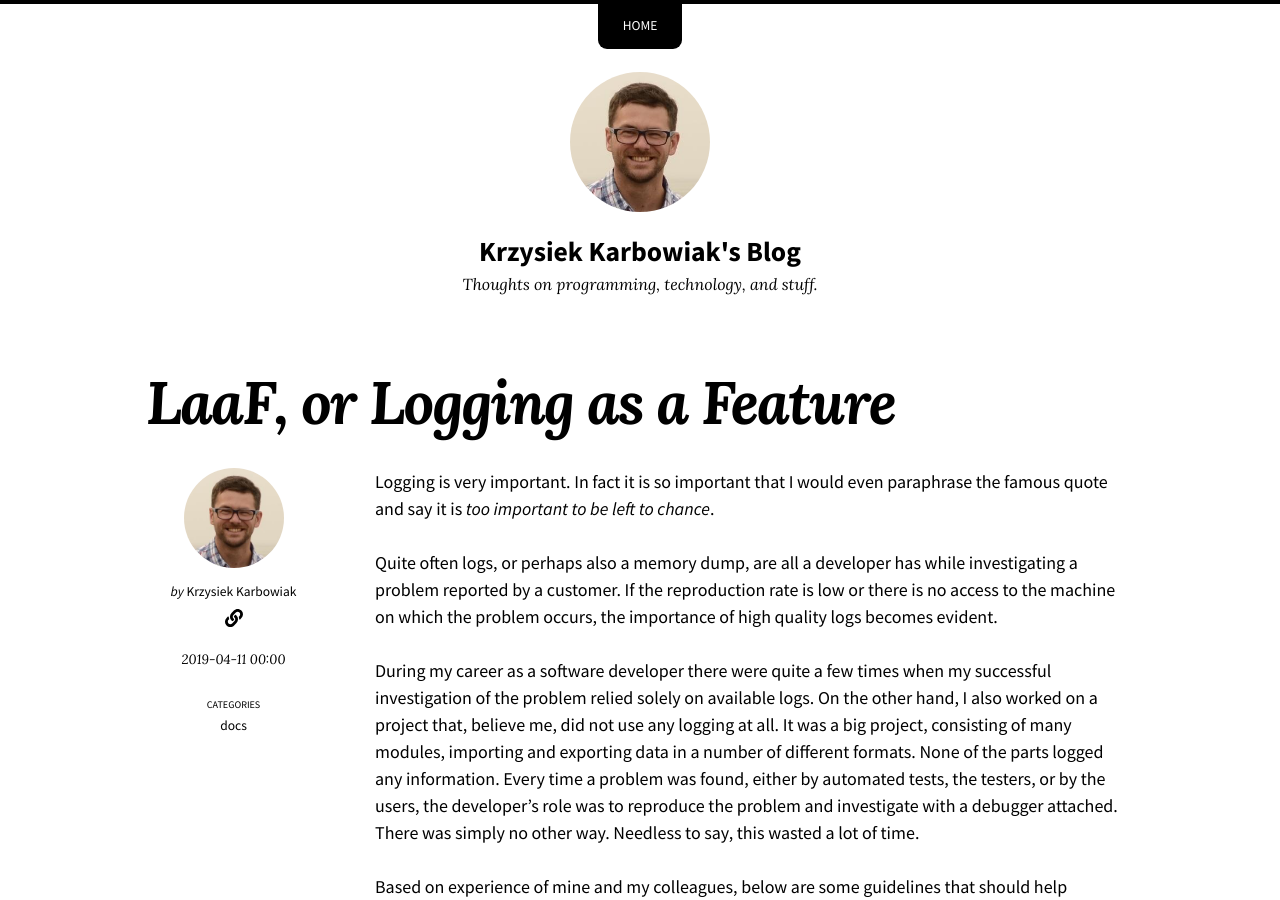
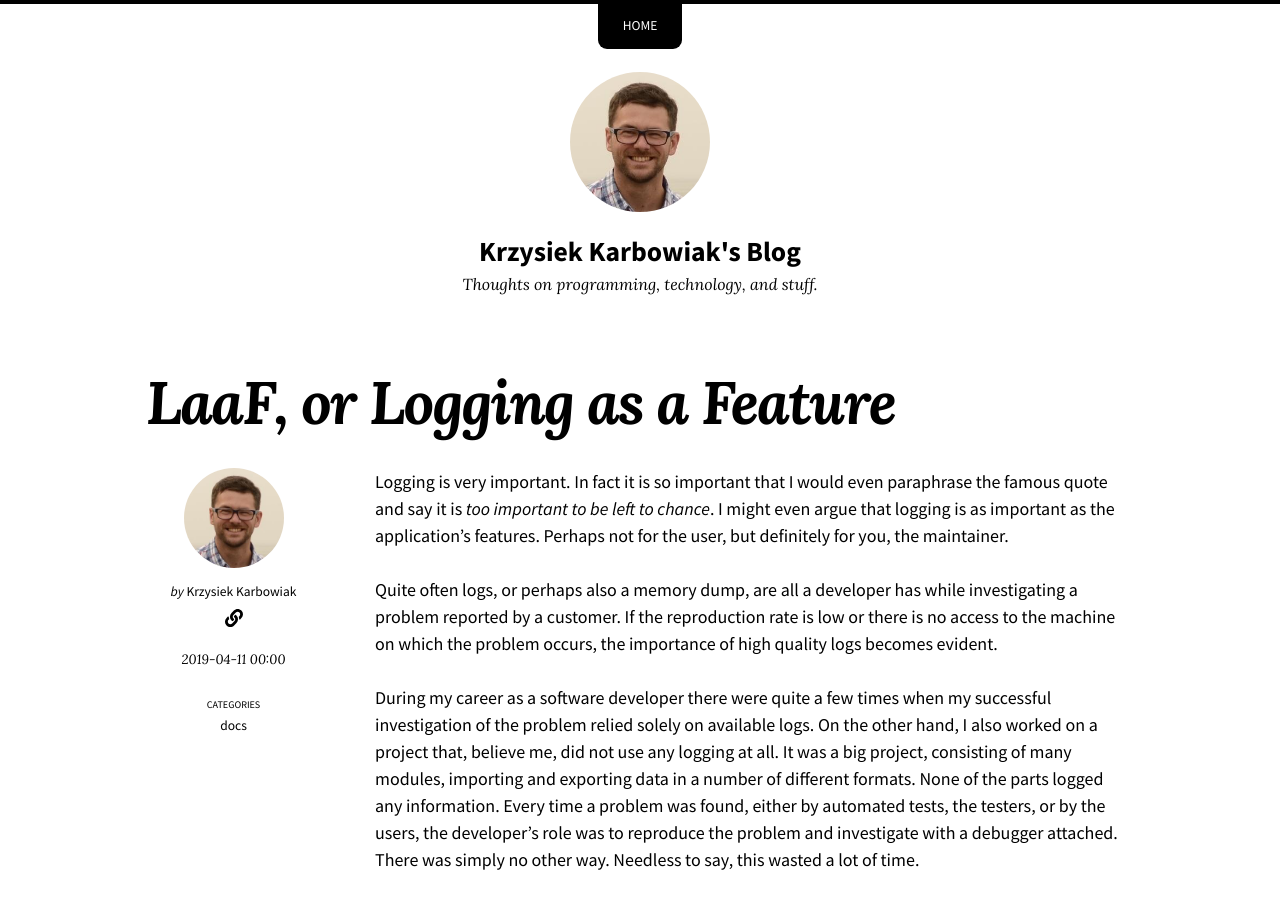
Before and after one commit to kkarbowiak/kkarbowiak.github.io, a Jekyll site: the page built from docs/_posts/2019-04-11-laaf-logging.md, in a window 1280 px wide and 900 px high. Built offline with Jekyll 4.4.1, drawn with Linux system fonts in a browser that asks for light colours; nearby versions of some CDN libraries; our own code applies the rules of GitHub Pages for plain Markdown files.

Commit message:
Add some text

```diff
--- a/docs/_posts/2019-04-11-laaf-logging.md
+++ b/docs/_posts/2019-04-11-laaf-logging.md
@@ -4,7 +4,7 @@ excerpt: "On the importance of logging and some practices"
 last_modified_at: 2019-04-11
 ---
 
-Logging is very important. In fact it is so important that I would even paraphrase the famous quote and say it is _too important to be left to chance_.
+Logging is very important. In fact it is so important that I would even paraphrase the famous quote and say it is _too important to be left to chance_. I might even argue that logging is as important as the application's features. Perhaps not for the user, but definitely for you, the maintainer.
 
 Quite often logs, or perhaps also a memory dump, are all a developer has while investigating a problem reported by a customer. If the reproduction rate is low or there is no access to the machine on which the problem occurs, the importance of high quality logs becomes evident.
 
```
